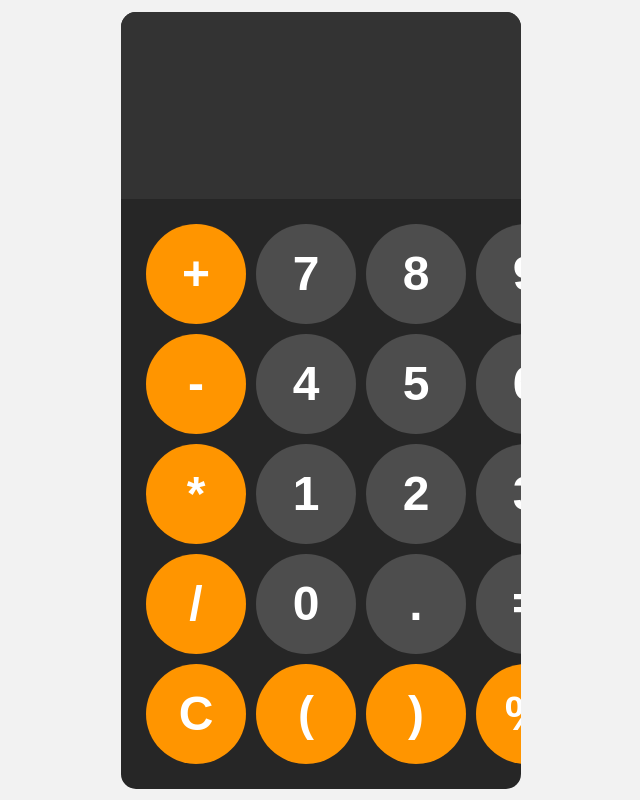
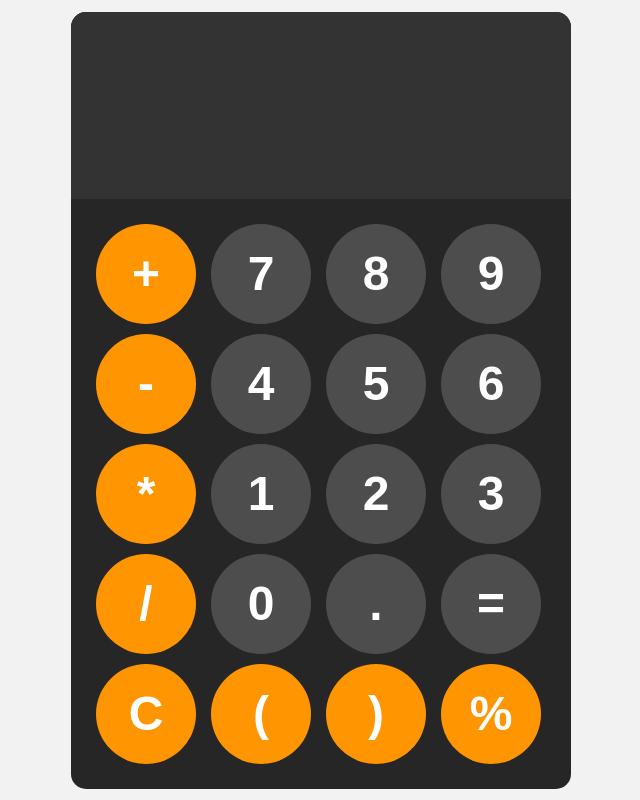
Before and after one commit to hariduvva12/calculator, a plain HTML site: page index.html in a window 1280 px wide. Shown: the whole page, without its empty margins (319-959 px from the left). Drawn offline with Linux system fonts and the light colour scheme.

Commit message:
Update styles.css

```diff
--- a/styles.css
+++ b/styles.css
@@ -10,11 +10,11 @@ body{
     font-family: Arial, sans-serif;
     background-color: hsl(0, 0%, 15%);
     border-radius: 15px;
-    max-width: 400px;
+    max-width: 500px;
     overflow: hidden;
 }
 #display{
-    width: 400px;
+    width: 500px;
     padding: 10px;
     font-size: 3rem;
     text-align: left;
@@ -23,7 +23,7 @@ body{
     color: white;
 }
 #display1{
-    width: 400px;
+    width: 500px;
     padding: 10px;
     font-size: 5rem;
     text-align: left;
```
